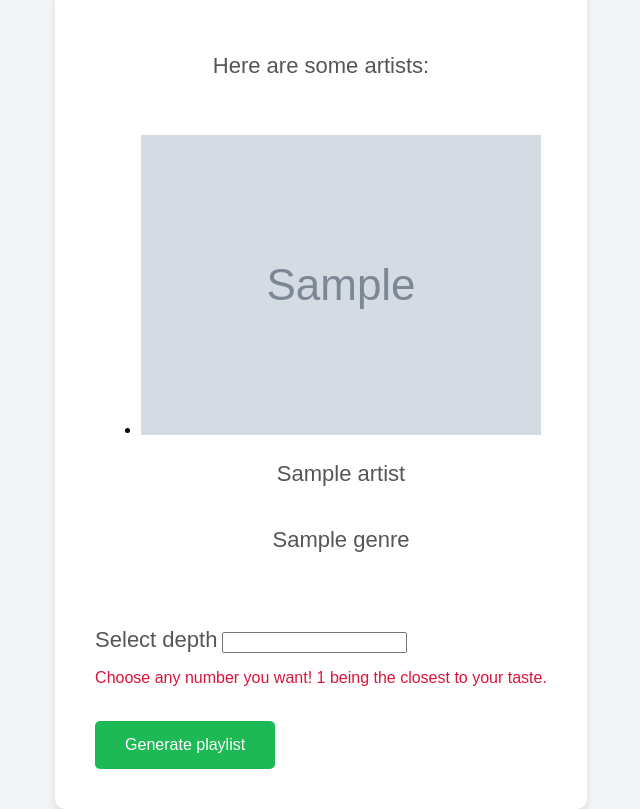
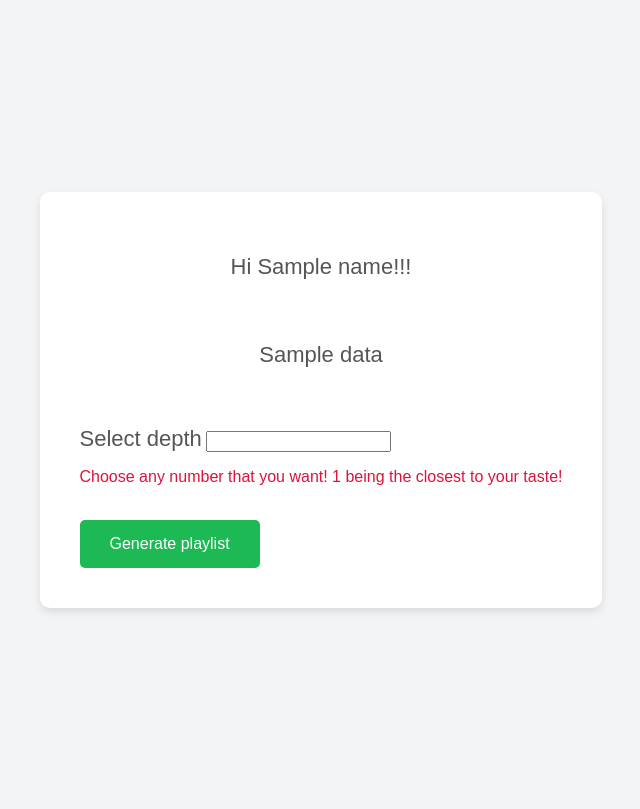
Before and after one commit to geomin76/degrees-of-music, a Flask app: template templates/index.html in a window 1280 px wide. Shown: the whole page, without its empty margins (319-959 px from the left). After the commit the page ends 612 px from the top, so only its background shows below. Run offline with Flask 3, Linux system fonts and the light colour scheme; the template is opened without the code that fills it: most values are stand-ins (such as "Sample title", 1, 10 or a date in 2020); grey boxes marked "Sample" are stand-in pictures; parts of the project's set-up code (start-up, migrations or seed data) failed here and were passed over.

Commit message:
Revert index.html

```diff
--- a/templates/index.html
+++ b/templates/index.html
@@ -6,35 +6,28 @@
     <title>Degrees of Music</title>
     <meta name="viewport" content="width=device-width, initial-scale=1.0">
     <link rel="stylesheet" href="{{ url_for('static', filename='css/style.css') }}">
+
 </head>
 <body>
     <div class="page">
+        <div class="gif-container">
+        </div>
             <div class="container">
-            {% if artists %}
-                <p class="caption">Here are some artists:</p>
-                <ul>
-                    {% for artist in artists %}
-                        <li>
-                            <img src="{{ artist.image }}" alt="{{ artist.name }}">
-                            <p class="caption">{{ artist.name }}</p>
-                            <p class="caption">{{ artist.genres|join(', ') }}</p>
-                        </li>
-                    {% endfor %}
-                </ul>
-            {% else %}
-                <p class="caption">No artist data available.</p>
+        {% if name %}
+            <p class="caption">Hi {{ name }}!!!</p>
+            <p class="caption"> {{ data }} </p>
         {% endif %}
-            <br>
+    <br/>
         <form method="POST" action="{{ url_for('search') }}">
             <div class="form-group">
                 <label for="depth" class="caption">Select depth</label>
-                    <input type="number" id="depth" name="depth" required>
+                <input type="string" id="depth" name="depth" required>
             </div>
-                <p class="caption-red">Choose any number you want! 1 being the closest to your taste.</p>
-                <br>
+            <p class ="caption-red">Choose any number that you want! 1 being the closest to your taste!</p>
+    <br/>
             <button type="submit" class="button">Generate playlist</button>
         </form>
 </div>
-    </div>
 </body>
+
 </html>
```
Lines whose indentation alone changed are shown as unchanged.
